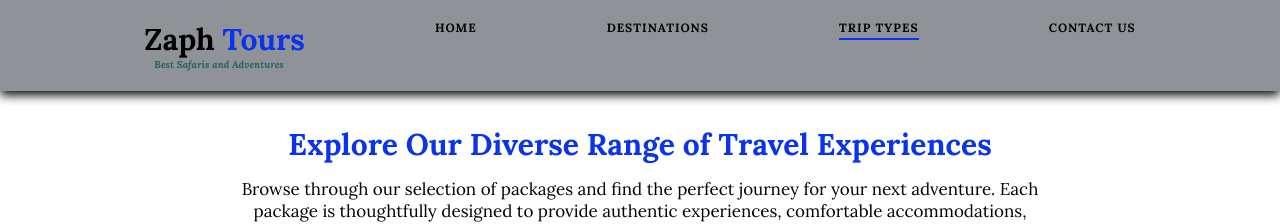
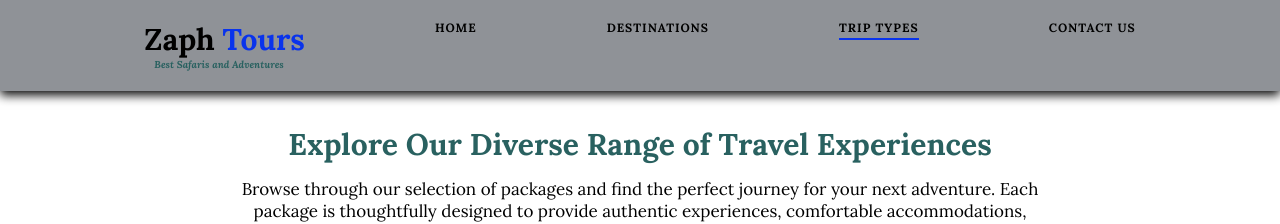
Before and after one commit to Jeroboam-francis/Zaph-Tours, a React (Vite) app: page /triptypes in a window 1280 px wide. Shown: the top 224 px of the page. Built offline with nearby package versions, Linux system fonts and the light colour scheme.

Commit message:
Changes header color schemes

```diff
--- a/src/TripTypes/TripTypes.css
+++ b/src/TripTypes/TripTypes.css
@@ -13,7 +13,7 @@
 .packages-intro h2 {
   font-size: 3rem;
   margin-bottom: 1.5rem;
-  color: var(--primary-color);
+  color: var(--secondary-color);
 }
 
 .packages-intro p {
```
